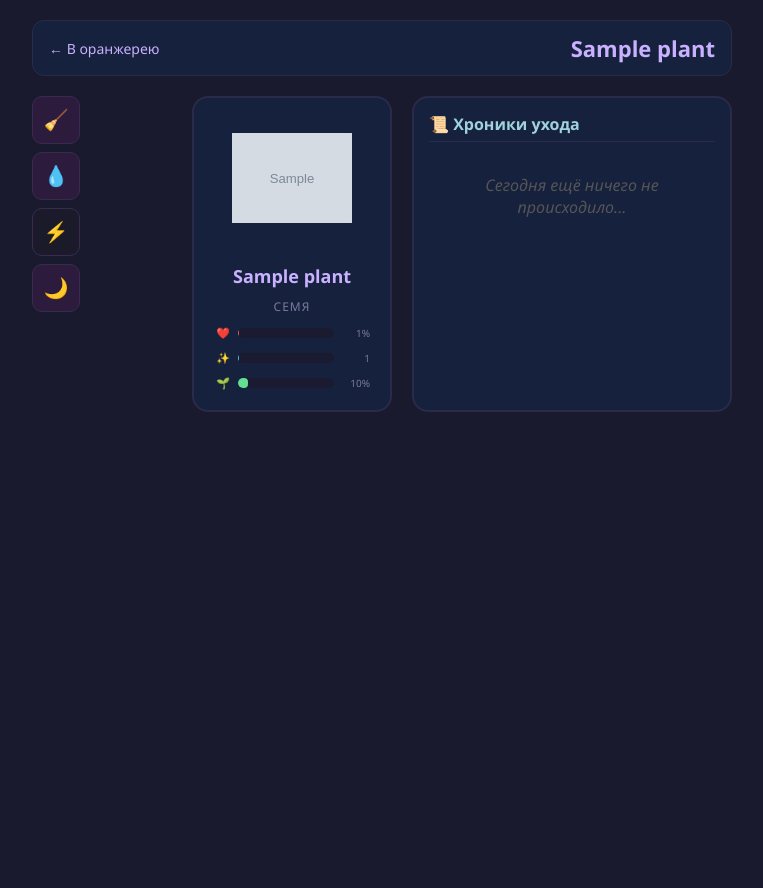
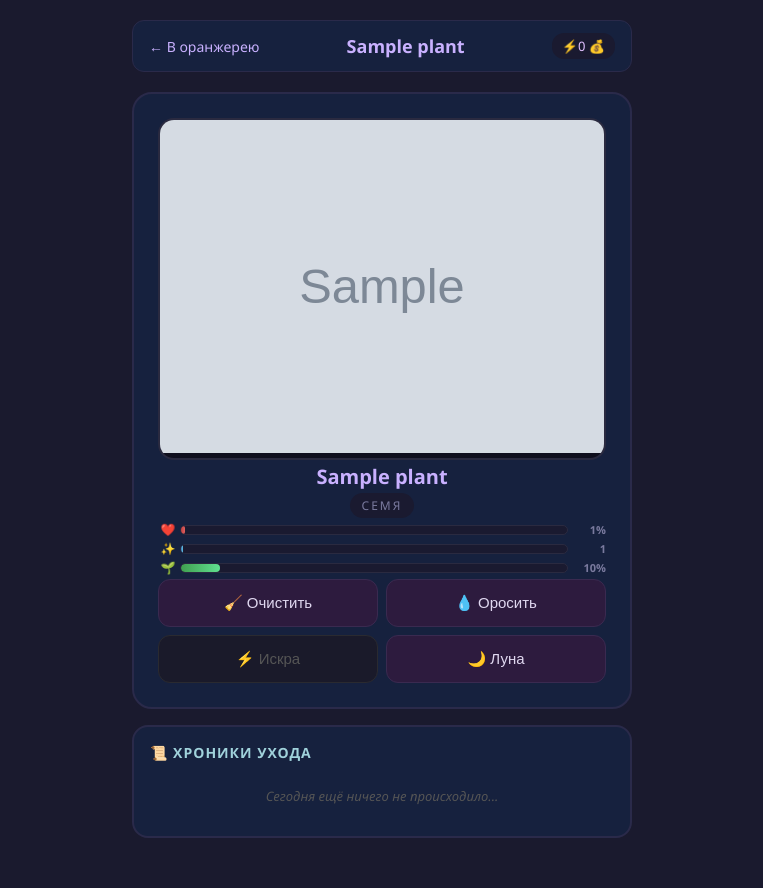
Before and after one commit to Kobatoha/TheLittleWitch, a FastAPI app: page /api/game/garden/plant/1 in a window 1280 px wide. Shown: the whole page, without its empty margins (258-1021 px from the left). Before the commit the page ends 412 px from the top, so only its background shows below. Run offline with FastAPI, Linux system fonts and the light colour scheme; tables that the repository leaves empty hold one stand-in row (values such as "Sample post"); grey boxes marked "Sample" are stand-in pictures; data that the repository does not hold is empty; parts of the project's set-up code (start-up, migrations or seed data) failed here and were passed over.

Commit message:
fix: update vitality calculations in garden bed services to cap at 100; enhance harvest logging with detailed loot information; improve UI styles in templates for better user experience

```diff
--- a/app/templates/plant_detail.html
+++ b/app/templates/plant_detail.html
@@ -30,110 +30,13 @@
             min-height: 100vh;
             padding: 20px;
         }
-        .container { max-width: 700px; margin: 0 auto; }
+        .container { max-width: 500px; margin: 0 auto; }
+
+        /* Шапка */
         .header {
             display: flex;
             align-items: center;
-            gap: 15px;
-            margin-bottom: 20px;
-        }
-        .header a { color: var(--accent); text-decoration: none; font-size: 14px; }
-        .header h1 { font-size: 22px; color: var(--accent); }
-
-        .main-panel {
-            display: flex;
-            gap: 20px;
-        }
-        @media (max-width: 550px) { .main-panel { flex-direction: column; } }
-
-        /* Карточка растения */
-        .plant-card {
-            flex: 0 0 200px;
-            background: var(--card-bg);
-            border: 2px solid var(--border);
-            border-radius: 16px;
-            padding: 20px;
-            text-align: center;
-            display: flex;
-            flex-direction: column;
-            gap: 10px;
-            align-items: center;
-        }
-        .plant-icon { font-size: 56px; }
-        .plant-name { font-weight: 700; font-size: 18px; color: var(--accent); }
-        .stage-name { font-size: 12px; color: var(--muted); text-transform: uppercase; letter-spacing: 1px; }
-
-        .bar-row { display: flex; align-items: center; gap: 6px; width: 100%; font-size: 11px; }
-        .bar-icon { width: 18px; text-align: center; }
-        .bar-track { flex: 1; height: 10px; background: #1a1a30; border-radius: 5px; overflow: hidden; }
-        .bar-fill { height: 100%; border-radius: 4px; }
-        .bar-fill.hp { background: var(--hp-color); }
-        .bar-fill.essence { background: var(--essence-color); }
-        .bar-fill.growth { background: var(--growth-color); }
-        .bar-value { width: 30px; text-align: right; font-size: 10px; color: var(--muted); }
-
-        /* Кнопки ухода */
-        .btn-panel {
-            flex: 0 0 140px;
-            display: flex;
-            flex-direction: column;
-            gap: 8px;
-        }
-        .btn-care {
-            padding: 10px;
-            border: 1px solid #3a2a50;
-            border-radius: 10px;
-            background: var(--btn-bg);
-            color: var(--text);
-            cursor: pointer;
-            font-size: 14px;
-            transition: all 0.2s;
-            text-align: center;
-        }
-        .btn-care:hover { background: var(--btn-hover); }
-        .btn-care:disabled { background: #1a1a2a; color: #555; cursor: not-allowed; }
-
-        /* Лог */
-        .log-panel {
-            flex: 1;
-            background: var(--card-bg);
-            border: 2px solid var(--border);
-            border-radius: 16px;
-            padding: 15px;
-            max-height: 400px;
-            overflow-y: auto;
-        }
-        .log-panel h2 {
-            font-size: 16px;
-            color: #a0d2db;
-            margin-bottom: 12px;
-            border-bottom: 1px solid #2a2a4a;
-            padding-bottom: 6px;
-        }
-        .log-entry {
-            padding: 8px 0;
-            border-bottom: 1px solid #1a1a30;
-            font-size: 13px;
-            display: flex;
-            gap: 8px;
-            align-items: baseline;
-        }
-        .log-time { color: var(--muted); font-size: 11px; min-width: 35px; }
-        .log-name { flex: 1; }
-        .log-effect { font-size: 11px; color: var(--muted); }
-        .log-details { font-size: 11px; color: #c9b1ff; font-style: italic; }
-        .mood-positive { color: var(--positive); }
-        .mood-negative { color: var(--negative); }
-
-        .empty-log { color: #555; text-align: center; padding: 20px; font-style: italic; }
-
-        .msg { text-align: center; margin-top: 12px; font-size: 14px; min-height: 22px; padding: 10px; border-radius: 8px; }
-        .msg-success { color: #7fdb7f; background: #0f1f0f; }
-        .msg-error { color: #f66; background: #1f0f0f; }
-        .header {
-            display: flex;
             justify-content: space-between;
-            align-items: center;
             flex-wrap: wrap;
             gap: 12px;
             margin-bottom: 20px;
@@ -142,8 +45,6 @@
             border-radius: 12px;
             border: 1px solid var(--border);
         }
-        .header-left { display: flex; gap: 16px; align-items: center; }
-        .header-right { display: flex; gap: 10px; align-items: center; }
         .header a {
             color: var(--accent);
             text-decoration: none;
@@ -151,14 +52,7 @@
             font-weight: 500;
         }
         .header a:hover { text-decoration: underline; }
-        .header a.brand { font-size: 18px; font-weight: 700; }
-        .moon-badge {
-            cursor: pointer;
-            font-size: 16px;
-            padding: 4px 8px;
-            border-radius: 8px;
-            background: #1a1a30;
-        }
+        .header h1 { font-size: 18px; color: var(--accent); }
         .resource-badge {
             background: #1a1a30;
             padding: 4px 10px;
@@ -166,15 +60,157 @@
             font-size: 13px;
             color: #e0c0ff;
         }
-        .btn-care {
-            width: 48px;
-            height: 48px;
-            padding: 0;
+
+        /* Карточка растения */
+        .plant-card {
+            background: var(--card-bg);
+            border: 2px solid var(--border);
+            border-radius: 20px;
+            padding: 24px;
+            text-align: center;
+            display: flex;
+            flex-direction: column;
+            align-items: center;
+            gap: 3px;
+            margin-bottom: 16px;
+        }
+        .plant-image {
+            width: 100%;
+            height: 100%;
+            border-radius: 16px;
+            overflow: hidden;
+            background: #0f0f1e;
+            border: 2px solid #2a2a40;
+        }
+        .plant-image img {
+            width: 100%;
+            height: 100%;
+            object-fit: cover;
+        }
+        .plant-image .emoji {
+            font-size: 80px;
             display: flex;
             align-items: center;
             justify-content: center;
+            height: 100%;
+        }
+        .plant-name {
+            font-weight: 700;
             font-size: 20px;
+            color: var(--accent);
         }
+        .stage-name {
+            font-size: 12px;
+            color: var(--muted);
+            text-transform: uppercase;
+            letter-spacing: 2px;
+            background: #1a1a30;
+            padding: 4px 12px;
+            border-radius: 20px;
+        }
+
+        /* Бары */
+        .bars {
+            width: 100%;
+            display: flex;
+            flex-direction: column;
+            gap: 2px;
+        }
+        .bar-row {
+            display: flex;
+            align-items: center;
+            gap: 2px;
+            font-size: 12px;
+        }
+        .bar-icon { width: 20px; text-align: center; flex-shrink: 0; }
+        .bar-track {
+            flex: 1;
+            height: 10px;
+            background: #1a1a30;
+            border-radius: 5px;
+            overflow: hidden;
+            border: 1px solid #2a2a40;
+        }
+        .bar-fill { height: 100%; border-radius: 4px; transition: width 0.5s ease; }
+        .bar-fill.hp { background: linear-gradient(90deg, #c04040, var(--hp-color)); }
+        .bar-fill.essence { background: linear-gradient(90deg, #4080c0, var(--essence-color)); }
+        .bar-fill.growth { background: linear-gradient(90deg, #40a050, var(--growth-color)); }
+        .bar-value {
+            width: 36px;
+            text-align: right;
+            font-weight: 600;
+            font-size: 11px;
+            color: var(--muted);
+        }
+
+        /* Кнопки ухода */
+        .btn-grid {
+            display: grid;
+            grid-template-columns: 1fr 1fr;
+            gap: 8px;
+            width: 100%;
+        }
+        .btn-care {
+            padding: 14px 8px;
+            border: 1px solid #3a2a50;
+            border-radius: 12px;
+            background: var(--btn-bg);
+            color: var(--text);
+            cursor: pointer;
+            font-size: 15px;
+            transition: all 0.2s;
+            text-align: center;
+        }
+        .btn-care:hover { background: var(--btn-hover); border-color: #5a4a70; }
+        .btn-care:disabled {
+            background: #1a1a2a;
+            color: #555;
+            cursor: not-allowed;
+            border-color: #2a2a30;
+        }
+        .btn-care.harvest {
+            grid-column: span 2;
+            border-color: #3a6030;
+            background: #1a2a1a;
+            font-weight: 700;
+            font-size: 16px;
+        }
+        .btn-care.harvest:hover { background: #1a3020; border-color: #4a8040; }
+
+        /* Хроники ухода */
+        .log-panel {
+            background: var(--card-bg);
+            border: 2px solid var(--border);
+            border-radius: 16px;
+            padding: 16px;
+            margin-top: 16px;
+        }
+        .log-panel h2 {
+            font-size: 14px;
+            color: #a0d2db;
+            margin-bottom: 10px;
+            text-transform: uppercase;
+            letter-spacing: 1px;
+        }
+        .log-entry {
+            display: flex;
+            gap: 8px;
+            align-items: baseline;
+            padding: 6px 0;
+            border-bottom: 1px solid #1a1a30;
+            font-size: 12px;
+        }
+        .log-time { color: var(--muted); font-size: 10px; min-width: 32px; }
+        .log-name { flex: 1; }
+        .log-effect { font-size: 10px; color: var(--muted); white-space: nowrap; }
+        .log-details { font-size: 10px; color: #c9b1ff; font-style: italic; }
+        .mood-positive { color: var(--positive); }
+        .mood-negative { color: var(--negative); }
+        .empty-log { color: #555; text-align: center; padding: 15px; font-style: italic; font-size: 13px; }
+
+        .msg { text-align: center; margin-top: 10px; font-size: 13px; min-height: 20px; padding: 8px; border-radius: 8px; }
+        .msg-success { color: #7fdb7f; background: #0f1f0f; }
+        .msg-error { color: #f66; background: #1f0f0f; }
     </style>
 </head>
 <body>
@@ -182,57 +218,29 @@
         <div class="header">
             <a href="/api/game/garden/page">← В оранжерею</a>
             <h1>{{ plant_name }}</h1>
+            <span class="resource-badge">⚡{{ spark_count }} 💰{{ coins }}</span>
         </div>
 
-        <div class="main-panel">
-            <!-- Кнопки -->
-            <div class="btn-panel" id="btnPanel">
-                <button class="btn-care" onclick="doAction('{{ bed.id }}', 'clean')"
-                {% if not bed.can_clean %}disabled{% endif %}
-                title="Очистить листья">
-                    🧹
-                </button>
-                <button class="btn-care" onclick="doAction('{{ bed.id }}', 'water')"
-                        {% if not bed.can_water %}disabled{% endif %}
-                        title="Оросить лунной росой">
-                    💧
-                </button>
-                <button class="btn-care" onclick="doAction('{{ bed.id }}', 'spark')"
-                        {% if spark_count == 0 or bed.growth_stage >= 100 %}disabled{% endif %}
-                        title="Искра Роста">
-                    ⚡
-                </button>
-                <button class="btn-care" onclick="doAction('{{ bed.id }}', 'moon')"
-                        {% if not bed.can_moon_bath %}disabled{% endif %}
-                        title="Выставить под лунный свет">
-                    🌙
-                </button>
-                {% if bed.can_harvest %}
-                <button class="btn-care" onclick="doAction('{{ bed.id }}', 'harvest')"
-                        style="border-color:#3a6030;"
-                        title="Собрать урожай">
-                    🧺
-                </button>
-                {% endif %}
-            </div>
-            <!-- Карточка растения -->
-            <div class="plant-card" id="plantCard">
-                <div class="plant-icon">
+        <div class="plant-card">
+            <div class="plant-image">
                 {% if bed.icon %}
-                        <img src="/static/{{ bed.icon }}" alt="{{ plant_name }}" style="width:120px; height:120px; object-fit:contain; border-radius:16px;">
+                    <img src="/static/{{ bed.icon }}" alt="{{ plant_name }}">
                 {% else %}
+                    <div class="emoji">
                         {% if bed.stage_name == "Семя" %}🌰
                         {% elif bed.stage_name == "Росток" %}🌱
                         {% elif bed.stage_name == "Стебель" %}🌿
                         {% elif bed.stage_name == "Бутон" %}🌷
                         {% elif bed.stage_name == "Цветение" %}🌸
                         {% elif bed.stage_name == "Зрелость" %}🌻
-                        {% else %}🪴
-                        {% endif %}
+                        {% else %}🪴{% endif %}
+                    </div>
                 {% endif %}
             </div>
             <div class="plant-name">{{ plant_name }}</div>
             <div class="stage-name">{{ bed.stage_name }}</div>
+
+            <div class="bars">
                 <div class="bar-row">
                     <span class="bar-icon">❤️</span>
                     <div class="bar-track"><div class="bar-fill hp" style="width:{{ bed.vitality if bed.vitality <= 100 else 100 }}%"></div></div>
@@ -249,8 +257,33 @@
                     <span class="bar-value">{{ bed.growth_stage }}%</span>
                 </div>
             </div>
-            <!-- Лог -->
-            <div class="log-panel" id="logPanel">
+
+            <div class="btn-grid">
+                <button class="btn-care" onclick="doAction({{ bed.id }}, 'clean')"
+                        {% if not bed.can_clean %}disabled{% endif %}>
+                    🧹 Очистить
+                </button>
+                <button class="btn-care" onclick="doAction({{ bed.id }}, 'water')"
+                        {% if not bed.can_water %}disabled{% endif %}>
+                    💧 Оросить
+                </button>
+                <button class="btn-care" onclick="doAction({{ bed.id }}, 'spark')"
+                        {% if spark_count == 0 or bed.growth_stage >= 100 %}disabled{% endif %}>
+                    ⚡ Искра
+                </button>
+                <button class="btn-care" onclick="doAction({{ bed.id }}, 'moon')"
+                        {% if not bed.can_moon_bath %}disabled{% endif %}>
+                    🌙 Луна
+                </button>
+                {% if bed.can_harvest %}
+                <button class="btn-care harvest" onclick="doAction({{ bed.id }}, 'harvest')">
+                    🧺 Собрать урожай
+                </button>
+                {% endif %}
+            </div>
+        </div>
+
+        <div class="log-panel">
             <h2>📜 Хроники ухода</h2>
             {% if logs %}
                 {% for log in logs %}
@@ -258,15 +291,12 @@
                     <span class="log-time">{{ log.time }}</span>
                     <span class="log-name mood-{{ log.mood }}">{{ log.action_name }}</span>
                     <span class="log-effect">{{ log.effect }}</span>
-                        {% if log.details %}
-                        <span class="log-details">{{ log.details }}</span>
-                        {% endif %}
+                    {% if log.details %}<span class="log-details">{{ log.details }}</span>{% endif %}
                 </div>
                 {% endfor %}
             {% else %}
                 <div class="empty-log">Сегодня ещё ничего не происходило...</div>
             {% endif %}
-            </div>
         </div>
 
         <div class="msg" id="message"></div>
@@ -278,7 +308,6 @@
             msg.textContent = text;
             msg.className = "msg " + (type === "success" ? "msg-success" : "msg-error");
         }
-
         async function doAction(bedId, action) {
             const urls = {
                 'water': '/api/game/garden/water',
@@ -294,24 +323,12 @@
                 'moon': { bed_id: bedId },
                 'harvest': { bed_id: bedId }
             };
-
             showMessage("...", "");
             try {
-                const r = await fetch(urls[action], {
-                    method: "POST",
-                    headers: { "Content-Type": "application/json" },
-                    body: JSON.stringify(bodies[action])
-                });
-                if (r.ok) {
-                    showMessage("✅ Успешно!", "success");
-                    setTimeout(() => location.reload(), 800);
-                } else {
-                    const e = await r.json();
-                    showMessage("❌ " + e.detail, "error");
-                }
-            } catch {
-                showMessage("❌ Ошибка соединения", "error");
-            }
+                const r = await fetch(urls[action], { method: "POST", headers: {"Content-Type":"application/json"}, body: JSON.stringify(bodies[action]) });
+                if (r.ok) { showMessage("✅ Успешно!", "success"); setTimeout(() => location.reload(), 800); }
+                else { const e = await r.json(); showMessage("❌ " + e.detail, "error"); }
+            } catch { showMessage("❌ Ошибка соединения", "error"); }
         }
     </script>
 </body>
```
Also changed, not shown: app/game/services.py (+18 -6 lines), app/templates/garden.html (+5 -3 lines). Lines whose indentation alone changed are shown as unchanged.
